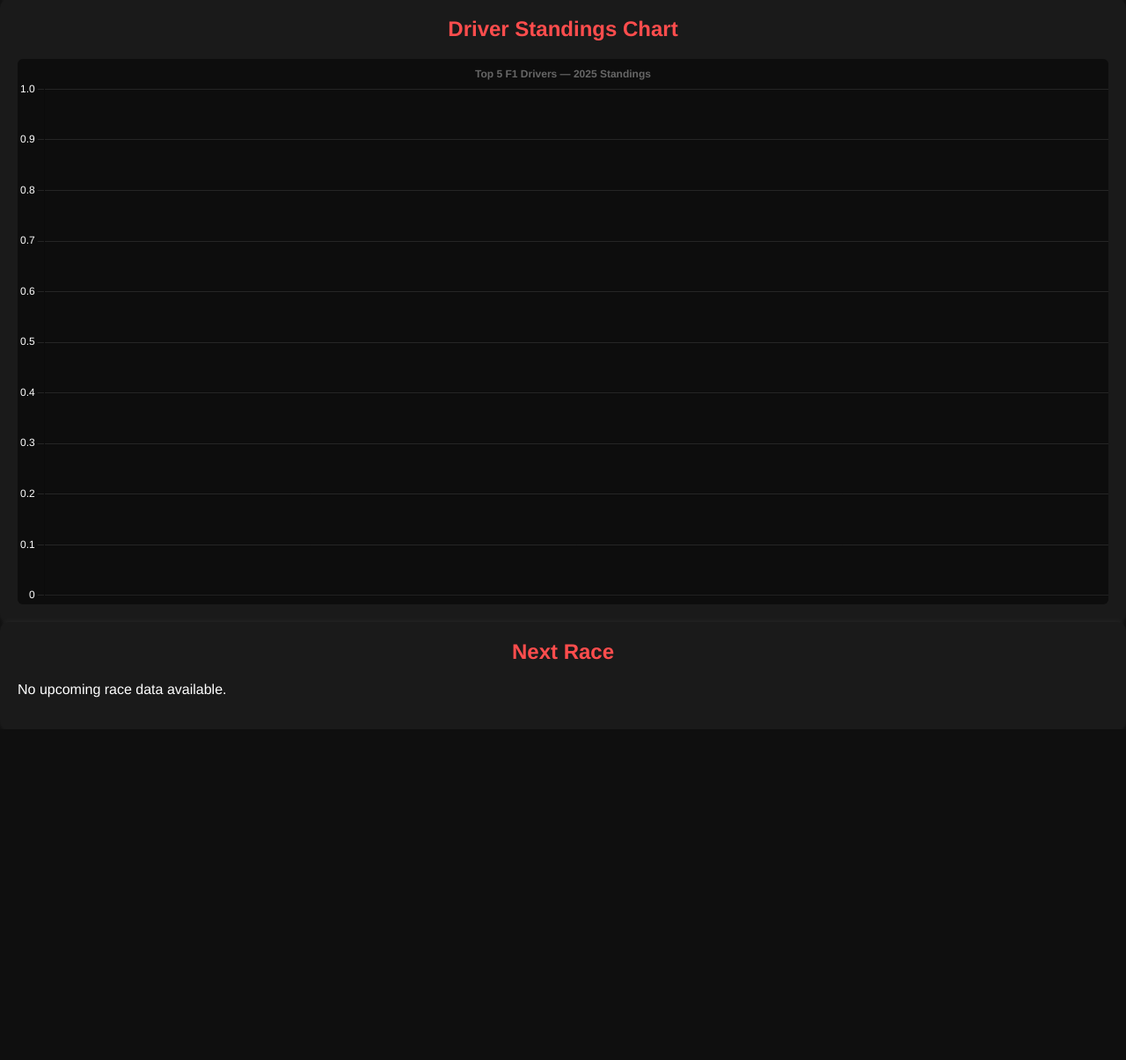
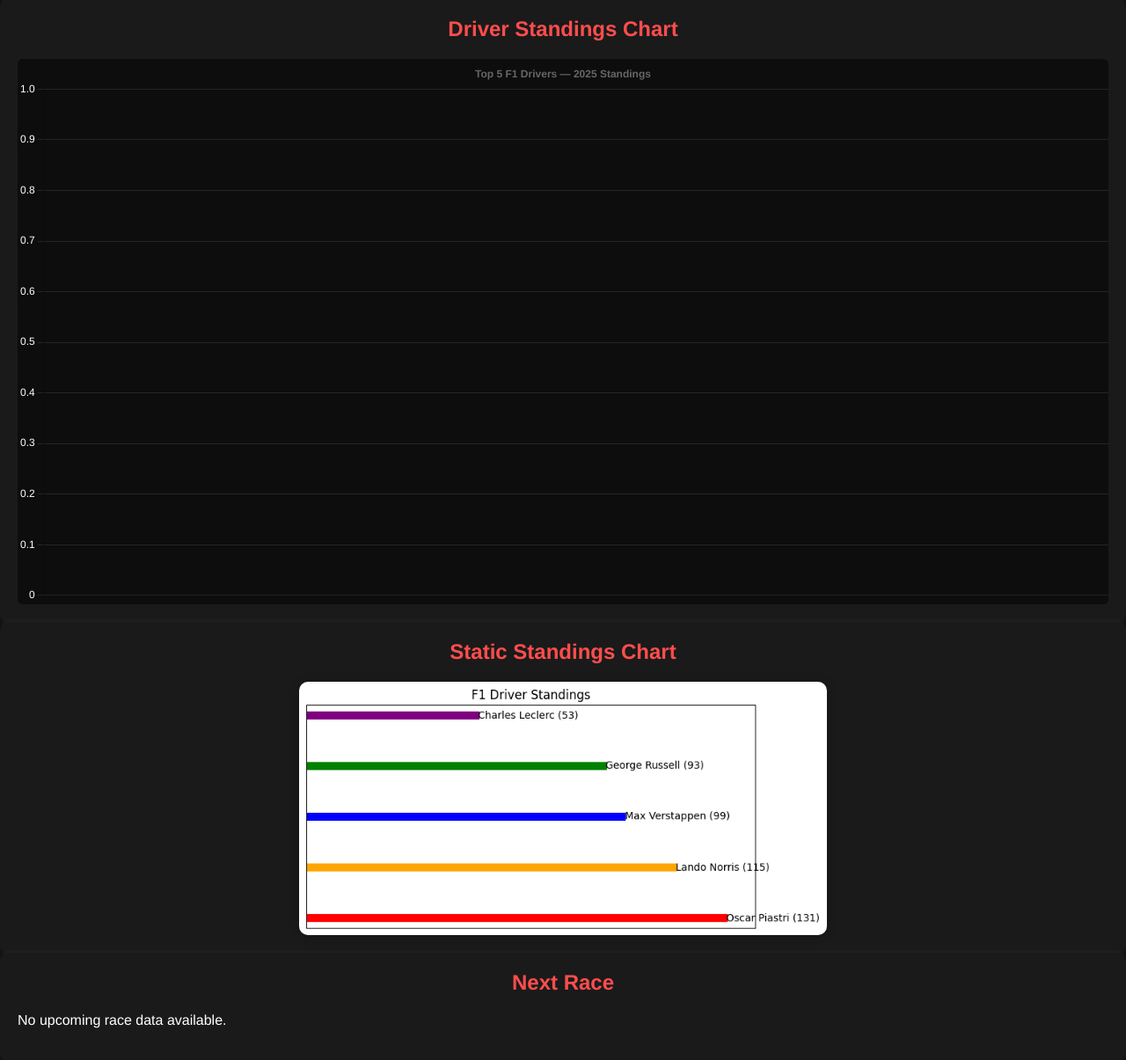
Before and after one commit to MomobamiKiraly/CITS5505-Group29-Project, a Flask app: page /dashboard in a window 1280 px wide. Shown: the part 435-1640 px from the top of the page at 88% size. Before the commit the page ends 1228 px from the top, so only its background shows below. Run offline with Flask 3, Linux system fonts and the light colour scheme; the visitor is signed in with stand-in values (Sample User, id 1); data that the repository does not hold is empty.

Commit message:
✅ Update dashboard.html with improved team logo and dual chart display
- Replaced hardcoded Ferrari static logo with external link (matches register page logic)
- Prepared template to support current_user.favorite_team_image for dynamic team logos
- Added Matplotlib static standings chart alongside interactive Chart.js chart
- Ensured layout consistency and fallback for missing logos

🔧 TODO:
- Add @property favorite_team_image to User model to support dynamic logo rendering
  (e.g., map 'Ferrari' to its official logo URL)

```diff
--- a/app/routes.py
+++ b/app/routes.py
@@ -118,7 +118,7 @@ def generate_standings_chart(standings):
     ax.set_xticks([])
     ax.set_title("F1 Driver Standings")
 
-    # 🔧 改为项目根目录/static/charts/
+
     chart_dir = os.path.join(os.path.dirname(current_app.root_path), 'static', 'charts')
     os.makedirs(chart_dir, exist_ok=True)
     chart_path = os.path.join(chart_dir, 'standings.png')
--- a/app/templates/dashboard.html
+++ b/app/templates/dashboard.html
@@ -97,6 +97,12 @@
   });
 </script>
 
+<!-- Static Chart Image (Matplotlib) -->
+<div class="card">
+  <h2>Static Standings Chart</h2>
+  <img src="{{ url_for('static', filename='charts/standings.png') }}" alt="Static Standings Chart" class="standings-img">
+</div>
+
     <!-- Next Race -->
     {% if next_race %}
       <div class="card">
--- a/static/css/dashboard.css
+++ b/static/css/dashboard.css
@@ -90,3 +90,12 @@ canvas {
   border-radius: 6px;
   margin-top: 15px;
 }
+
+.standings-img {
+  width: 100%;
+  max-width: 600px;
+  margin: 0 auto;
+  display: block;
+  border-radius: 10px;
+  box-shadow: 0 0 12px rgba(0, 0, 0, 0.2);
+}
```
Also changed, not shown: static/charts/standings.png, 1 other file.
